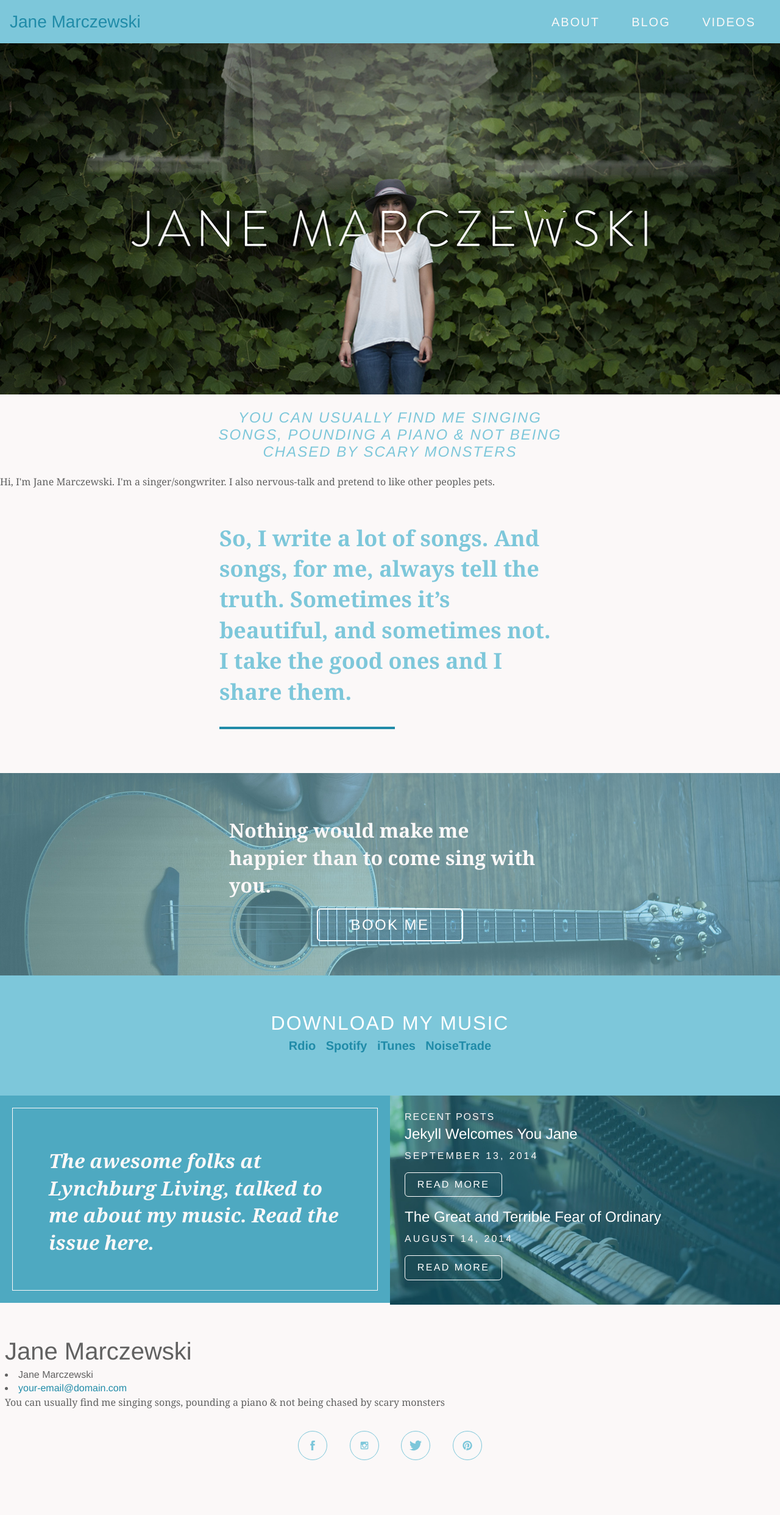
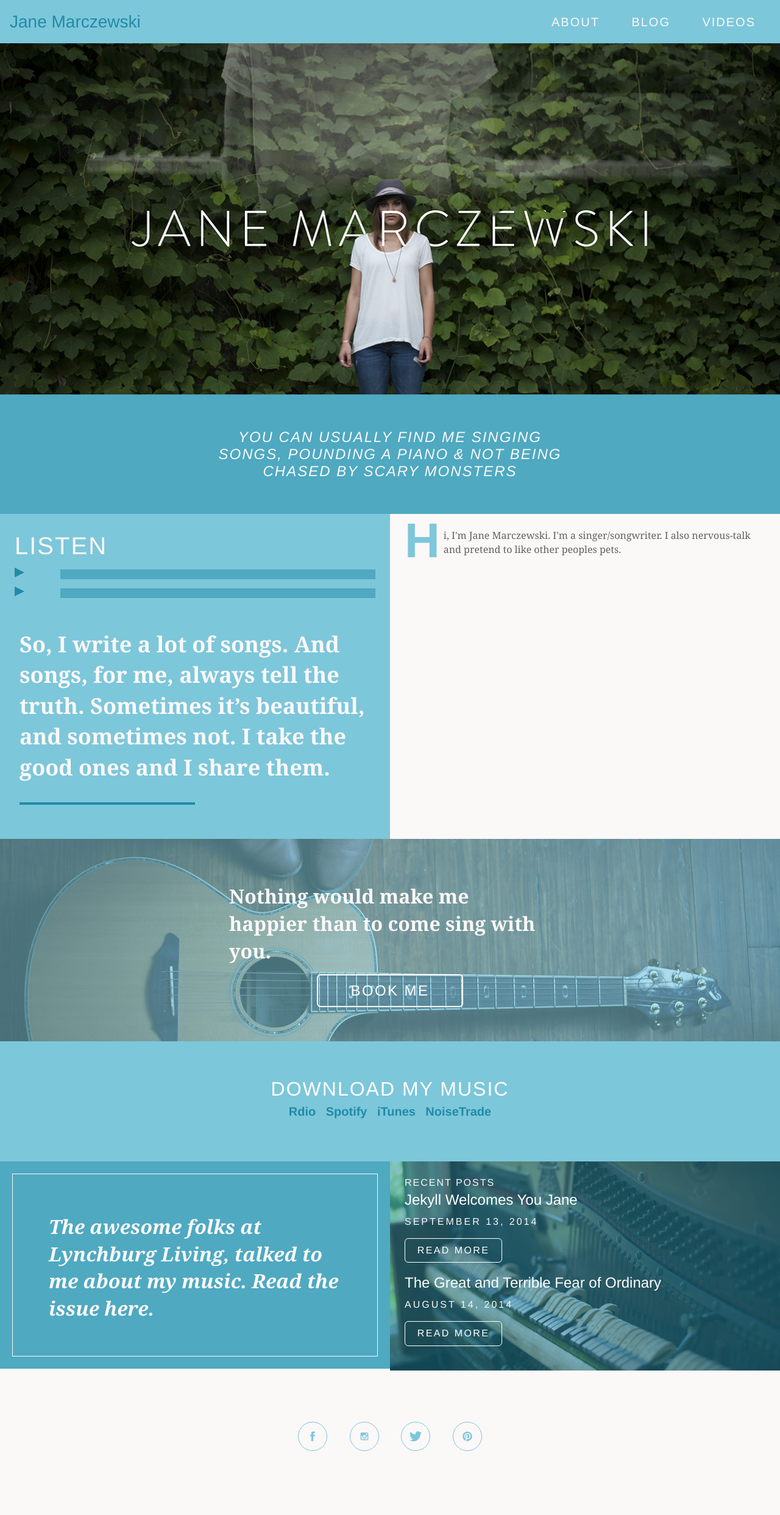
Before and after one commit to janemarczewski/janemarczewski.github.io, a Jekyll site: the page built from index.html, in a window 1280 px wide. Shown: the whole page at 61% size. Built offline with Jekyll 4.4.1, drawn with Linux system fonts in a browser that asks for light colours; nearby versions of some CDN libraries.

Commit message:
plangular & grid.

```diff
--- a/Gruntfile.js
+++ b/Gruntfile.js
@@ -4,7 +4,7 @@ module.exports = function(grunt) {
         pkg: grunt.file.readJSON('package.json'),
         uglify: {
             build: {
-                src: ['src/js/lib/*.js', 'src/js/global.js'],
+                src: ['src/js/plugins/*.js', 'src/js/global.js'],
                 dest: 'src/js/build/global.min.js'
             }
         },
--- a/_includes/footer.html
+++ b/_includes/footer.html
@@ -1,21 +1,4 @@
 <footer class="footer">
-
-  <div class="wrap">
-
-    <h2 class="footer-heading">{{ site.title }}</h2>
-
-    <div class="footer-col-1 column">
-      <ul>
-        <li>{{ site.title }}</li>
-        <li><a href="mailto:{{ site.email }}">{{ site.email }}</a></li>
-      </ul>
-    </div>
-
-    <div class="footer-col-3 column">
-      <p class="text">{{ site.description }}</p>
-    </div>
-
-  </div>
 <div class="footer--socialmedia">
     <a href="https://www.facebook.com/JaneMarczewskiMusic" target="_blank">
         <svg viewBox="0 0 300 300" class="icon circling">
@@ -38,7 +21,6 @@
         </svg>
     </a>
 </div>
+</footer>
 
-
-</footer>
 </body>
--- a/_includes/head.html
+++ b/_includes/head.html
@@ -12,5 +12,7 @@
     <link rel="stylesheet" href="{{ "/src/css/main.prefixed.css" | prepend: site.baseurl }}">
     <!-- <link rel="stylesheet" href="src/css/main.prefixed.css" media="screen" charset="utf-8"> -->
     <script charset="utf-8" src="//cdnjs.cloudflare.com/ajax/libs/jquery/2.1.1/jquery.min.js"></script>
+    <script src="//ajax.googleapis.com/ajax/libs/angularjs/1.2.23/angular.min.js"></script>
+    <script src="{{ "/src/js/build/global.min.js" | prepend: site.baseurl }}"></script>
 </head>
 <body>
--- a/_layouts/default.html
+++ b/_layouts/default.html
@@ -3,7 +3,7 @@
 
   {% include head.html %}
 
-  <body>
+  <body ng-app="plangular">
     {% include header.html %}
     <main role="main" class="page-content">
         {{ content }}
--- a/index.html
+++ b/index.html
@@ -11,21 +11,50 @@ layout: default
         </div>
     </div>
 </div>
-<div class="home--more">
-    <article>
-        <p>Hi, I'm Jane Marczewski. I'm a singer/songwriter. I also nervous-talk and pretend to like other peoples pets.</p>
-    </article>
-
-</div>
-
-
-
-
-<section class="modules--container home--quote">
+<section class="home--more">
+    <div class="modules--container">
+        <div class="modules--unit home--audio player">
+            <h2>Listen</h2>
+            <div plangular="https://soundcloud.com/jane-marczewski/02-i-think-ill-go" class="player--container">
+                <div class="player--controls">
+                    <a ng-click="play()" ng-if="player.playing != track"><svg plangular-icon="play"></svg></a>
+                    <a ng-click="pause()" ng-if="player.playing == track"><svg plangular-icon="pause"></svg>
+    </a>
+                </div>
+                <div class="player--title">
+                    <h3>{{ "{{ track.title " }}}}</h3>
+                    <progress value="{{ "{{ currentTime / duration || 0 " }}}}" ng-click="seek($event)">{{ "{{ currentTime / duration " }}}}</progress>
+                    <small ng-if="player.playing == track">{{ "{{ currentTime | prettyTime " }}}} | {{ "{{ duration | prettyTime " }}}}</small>
+                </div>
+            </div>
+            <div plangular="https://soundcloud.com/jane-marczewski/abraham" class="player--container">
+                <div class="player--controls">
+                    <a ng-click="play()" ng-if="player.playing != track"><svg plangular-icon="play"></svg></a>
+                    <a ng-click="pause()" ng-if="player.playing == track"><svg plangular-icon="pause"></svg>
+    </a>
+                </div>
+                <div class="player--title">
+                    <h3>{{ "{{ track.title " }}}}</h3>
+                    <progress value="{{ "{{ currentTime / duration || 0 " }}}}" ng-click="seek($event)">{{ "{{ currentTime / duration " }}}}</progress>
+                    <small ng-if="player.playing == track">{{ "{{ currentTime | prettyTime " }}}} | {{ "{{ duration | prettyTime " }}}}</small>
+                </div>
+            </div>
+            <blockquote>
+                <p>So, I write a lot of songs. And songs, for me, always tell the truth. Sometimes it’s beautiful, and sometimes not. I take the good ones and I share them.</p>
+            </blockquote>
+        </div>
+        <article class="modules--unit">
+            <section class="entry">
+                <p>Hi, I'm Jane Marczewski. I'm a singer/songwriter. I also nervous-talk and pretend to like other peoples pets.</p>
+            </section>
+        </article>
+    </div>
+</section>
+<!-- <section class="modules--container home--quote">
     <blockquote class="modules--unit">
         <p>So, I write a lot of songs. And songs, for me, always tell the truth. Sometimes it’s beautiful, and sometimes not. I take the good ones and I share them.</p>
     </blockquote>
-</section>
+</section> -->
 <section class="home--booking">
     <div class="modules--container">
         <div class="modules--unit">
--- a/src/scss/main.scss
+++ b/src/scss/main.scss
@@ -22,6 +22,7 @@
 
 @import "modules/hero";
 @import "modules/sharing";
+@import "modules/player";
 
 // pages
 @import "pages/pages";
```
Also changed, not shown: src/scss/modules/_player.scss (added, +36 -0 lines), src/scss/pages/_home.scss (+18 -6 lines), src/css/main.css, src/css/main.min.css, src/css/main.prefixed.css, src/js/build/global.min.js (added), src/js/global.js (added), src/js/plugins/ng-plangular.min.js (added), 1 other file.
